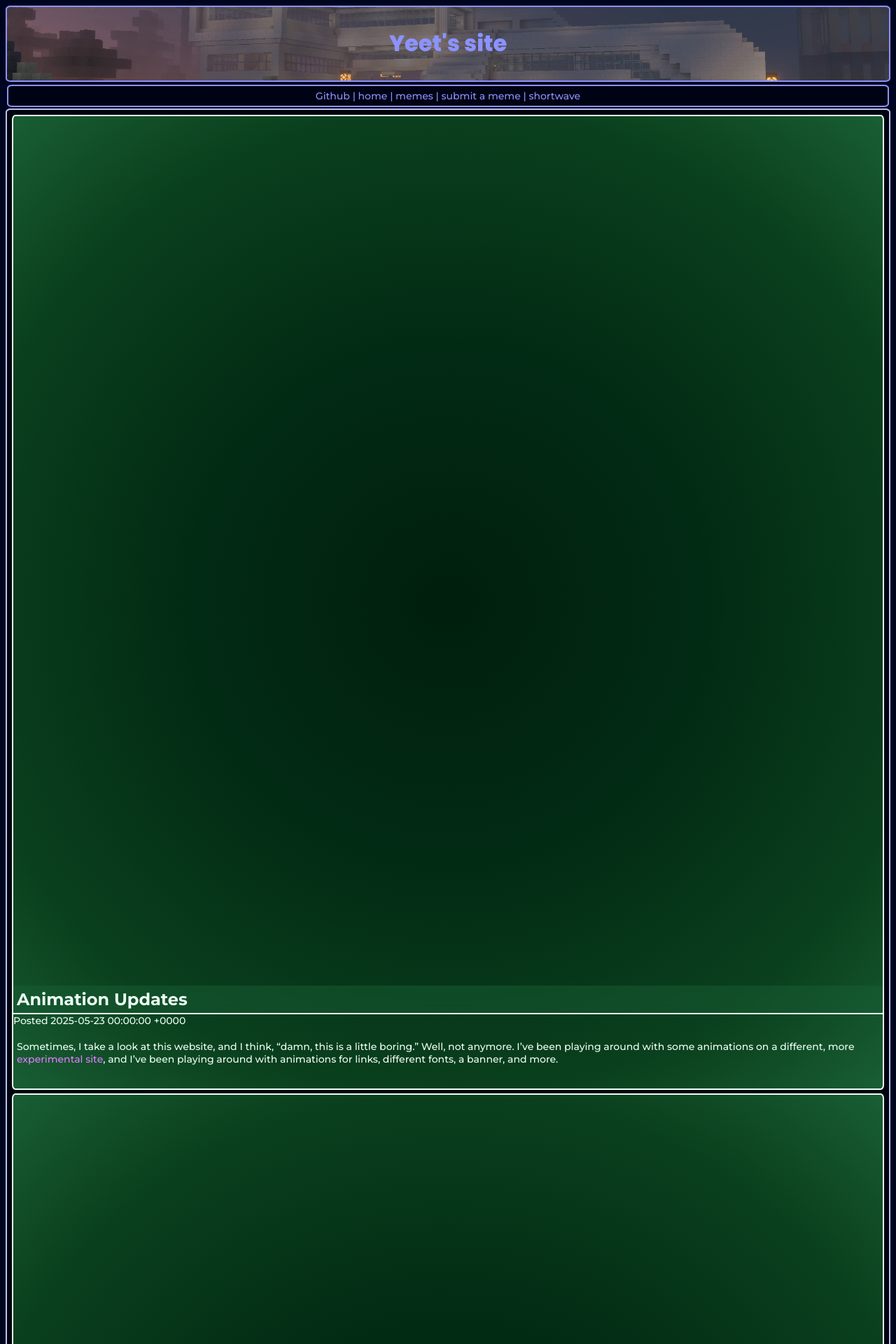
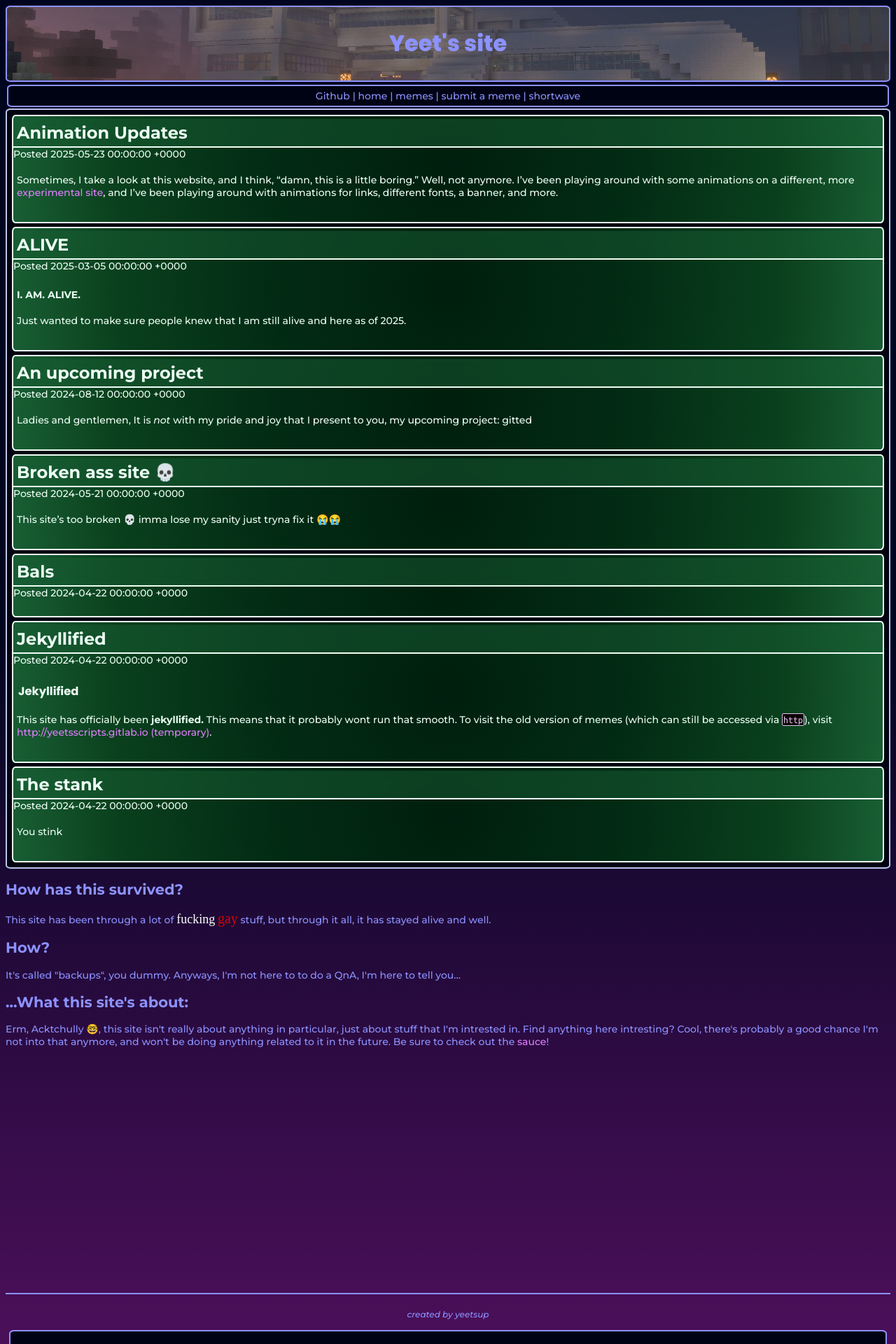
Before and after one commit to yeetssite/yeetssite.github.io, a Jekyll site: the page built from index.html, in a window 1280 px wide. Shown: the top 1920 px of the page at 70% size. Built offline with Jekyll 4.4.1, drawn with Linux system fonts in a browser that asks for light colours; some web fonts are replaced; a script that is not in the unit is left out.

Commit message:
Yeah this is fugly

```diff
--- a/assets/css/base.css
+++ b/assets/css/base.css
@@ -334,7 +334,7 @@ video {
 	font-size: 24px;
 	font-weight: 700;
 	padding: 5px;
-  margin-top: 100%;
+  margin-top: -10px;
 	border-bottom: 2px solid #edfff5;
 	margin-right: auto;
 	margin-left: auto;
```
